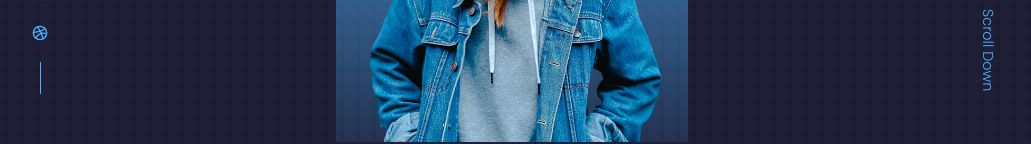
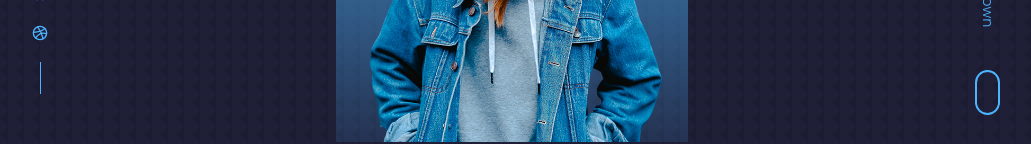
Before and after one commit to arielBiagio/React-App-with-GIT, a React (Create React App) app: page / in a window 1280 px wide. Shown: the part 658-802 px from the top of the page, without its empty margins (128-1159 px from the left). Built offline with nearby package versions, Linux system fonts and the light colour scheme.

Commit message:
Cambio de rama y scrollIcon agregado

```diff
--- a/src/components/header/Header.js
+++ b/src/components/header/Header.js
@@ -3,6 +3,7 @@ import "./header.css";
 import Cta from "./Cta";
 import ME from "../../assets/me.png";
 import HeaderSocials from "./HeaderSocials";
+import ScrollDownButton from "./ScrollDownButton";
 
 function Header() {
   return (
@@ -17,9 +18,12 @@ function Header() {
           <img src={ME} alt="me" className="header__img" />
         </div>
 
-        <a href="#contact" className="scroll__down">
-          Scroll Down
-        </a>
+        <div className="scroll__group">
+          <ScrollDownButton />
+          <a href="#contact" className="scroll__down">
+            Scroll Down
+          </a>
+        </div>
       </div>
     </header>
   );
--- /dev/null
+++ b/src/components/header/ScrollDownButton.js
@@ -0,0 +1,16 @@
+import React from "react";
+import "./scrollDownButton.css";
+
+function ScrollDownButton() {
+  return (
+    <>
+      <a class="hero-mouse anchor" href="#CHANGEME">
+        <div class="mouse-icon">
+          <span></span>
+        </div>
+      </a>
+    </>
+  );
+}
+
+export default ScrollDownButton;
--- a/src/components/header/header.css
+++ b/src/components/header/header.css
@@ -63,7 +63,7 @@ header{
 .scroll__down {
     position: absolute;
     right: -2.3rem;
-    bottom: 5rem;
+    bottom: 9rem;
     transform: rotate(90deg);
     font-weight: 300;
     font-size: 0.9rem;
@@ -84,7 +84,7 @@ header{
         height: 100vh;
     }
 
-    .header__socials, .scroll__down{
+    .header__socials, .scroll__down, .icon {
         display: none;
     }
   }
--- /dev/null
+++ b/src/components/header/scrollDownButton.css
@@ -0,0 +1,70 @@
+.hero-mouse {
+    position: absolute;
+    right: -.5rem;
+    bottom: 1.7rem;
+    margin-left: -15px;
+    text-align: center;
+    z-index: 100;
+    font-size: 10px;
+    text-transform: uppercase;
+    color: var(--color-primary);
+    font-weight: 600;
+    letter-spacing: 1px;
+  }
+  .hero-mouse h3 {
+    margin-left: -14px;
+    padding-top: 15px;
+  }
+
+  .mouse-icon {
+    width: 25px;
+    height: 45px;
+    border-radius: 15px;
+    position: relative;
+    border: 2px solid var(--color-primary);;
+    text-align: center;
+  }
+  .mouse-icon span {
+    width: 3px;
+    height: 8px;
+    margin: 2px auto 0;
+    display: block;
+    background: #dedede;
+    border-radius: 5px;
+    -webkit-animation: 1.3s ease infinite wheel-up-down;
+            animation: 1.3s ease infinite wheel-up-down;
+  }
+
+  @-webkit-keyframes wheel-up-down {
+    0% {
+      margin-top: 2px;
+      opacity: 0;
+    }
+    30% {
+      opacity: 1;
+    }
+    100% {
+      margin-top: 20px;
+      opacity: 0;
+    }
+  }
+
+  @keyframes wheel-up-down {
+    0% {
+      margin-top: 2px;
+      opacity: 0;
+    }
+    30% {
+      opacity: 1;
+    }
+    100% {
+      margin-top: 20px;
+      opacity: 0;
+    }
+  }
+
+  @media screen and (max-width: 600px){
+    .hero-mouse{
+      display: none;
+    }
+  }
```
